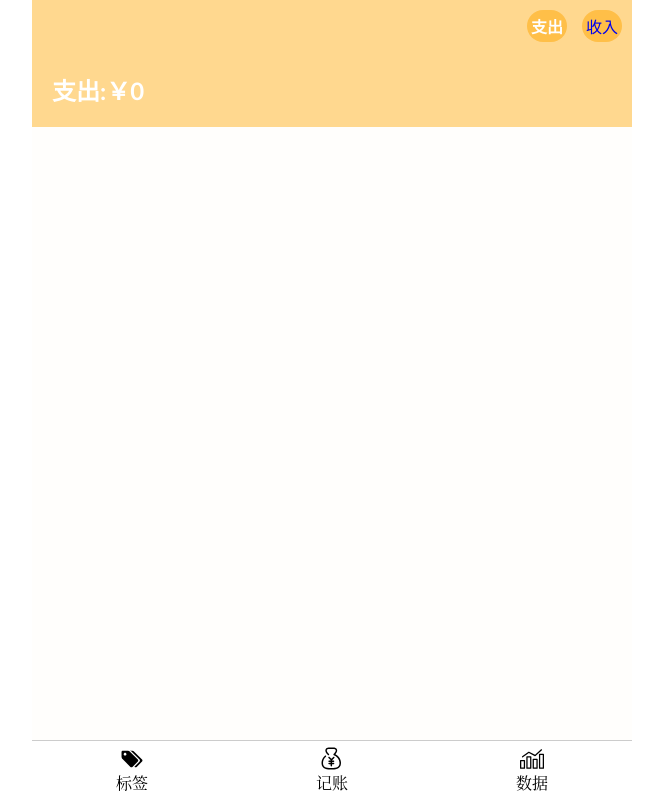
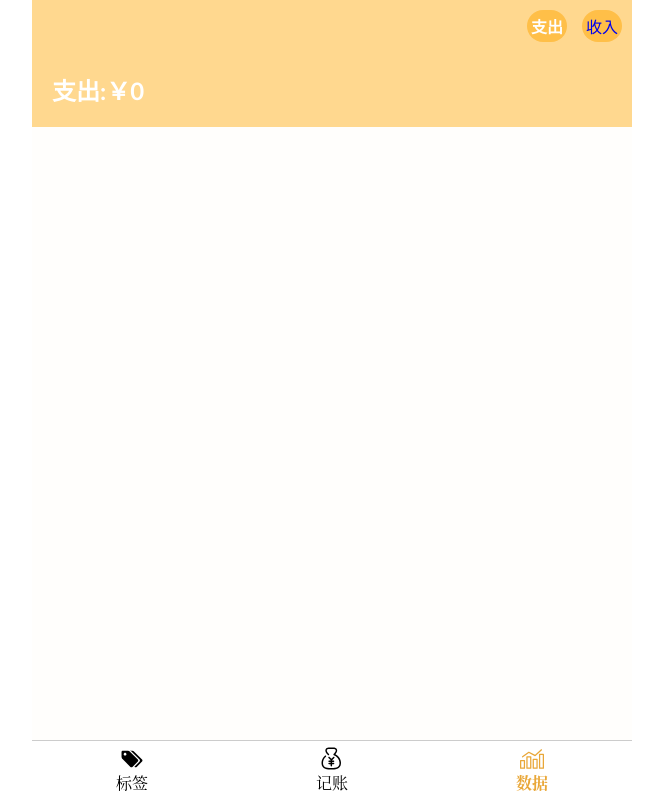
Before and after one commit to KarnoLf/tally-book-1, a Vue app: page /statistics/pay in a window 1280 px wide. Shown: the whole page, without its empty margins (308-971 px from the left). Built offline with nearby package versions, Linux system fonts and the light colour scheme.

Commit message:
修改导航数据变色异常问题

```diff
--- a/src/components/Nav.vue
+++ b/src/components/Nav.vue
@@ -9,7 +9,7 @@
       <v-icon class="svg" iconClass="money" />
       记账
     </li>
-     <li :class="$route.path==='/statistics' ? 'active' : ''"  @click="goStatistics">
+     <li :class="($route.path==='/statistics/pay' || $route.path==='/statistics/incoming') ? 'active' : ''"  @click="goStatistics">
       <v-icon class="svg" iconClass="statistics" />
       数据
     </li>
--- a/src/views/statisticsView/Pay.vue
+++ b/src/views/statisticsView/Pay.vue
@@ -2,7 +2,7 @@
   <div>
    <div class="total">
        <span id="pay">支出:￥{{totalPay}}</span>
-     </div>
+    </div>
      <ul v-for="data in totalData" :key="data.createdAt">
        <li v-if="data.funds==='-'">
          <span id="labelName" v-for="(labelName,index) in data.labels" :key="index">{{labelName.name}}</span>
```
Lines whose indentation alone changed are shown as unchanged.
